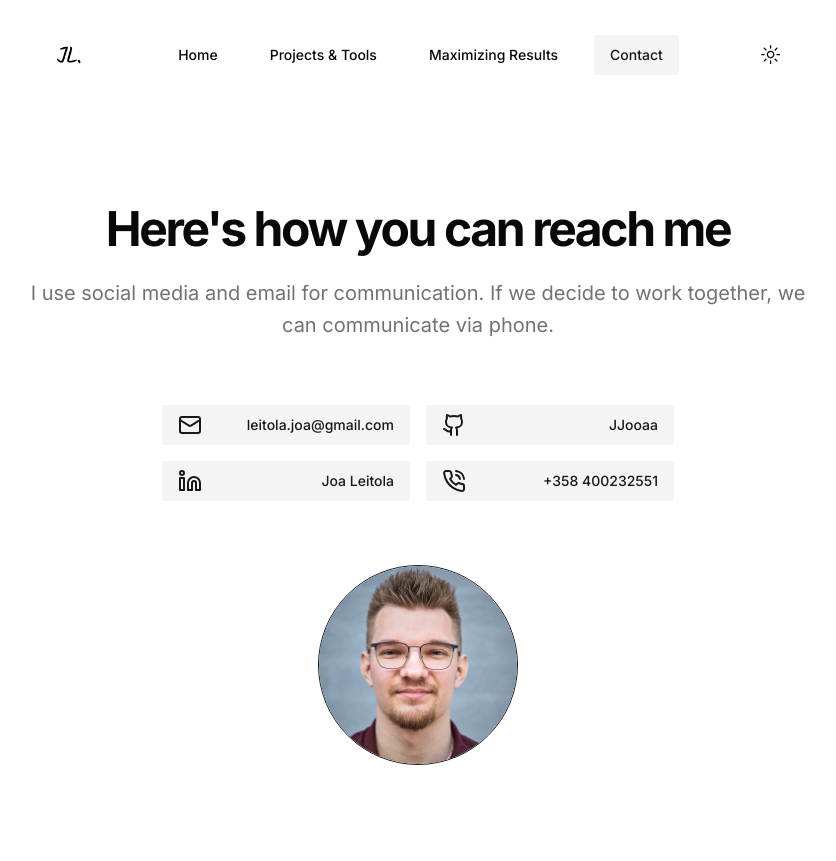
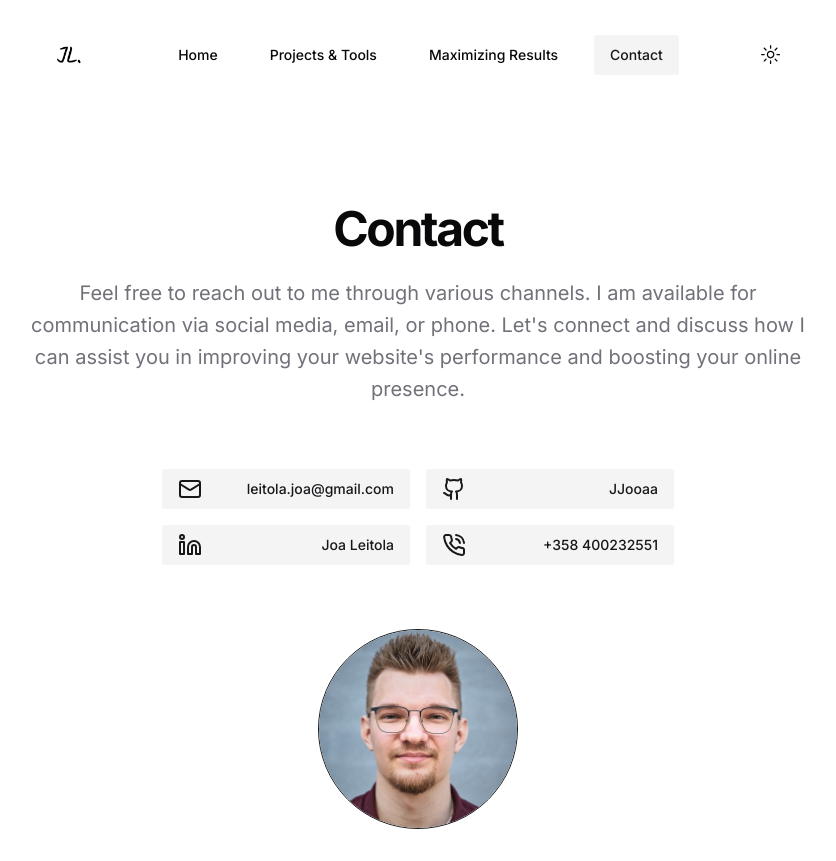
Before and after one commit to JJooaa/joaleitola, a Next.js app: page /contact in a window 1280 px wide. Shown: the whole page, without its empty margins (222-1058 px from the left). Before the commit the page ends 800 px from the top, so only its background shows below. Built offline with nearby package versions, Linux system fonts and the light colour scheme.

Commit message:
Update Contact Page with Communication Channels

```diff
--- a/src/app/contact/page.tsx
+++ b/src/app/contact/page.tsx
@@ -16,11 +16,13 @@ export default function ContactPage() {
     <>
       <div className="space-y-6 pt-6 md:container md:pt-12 lg:pt-32">
         <h2 className="text-center text-2xl font-bold tracking-tighter sm:text-3xl md:text-4xl lg:text-5xl">
-          Here&apos;s how you can reach me
+          Contact
         </h2>
         <p className="mx-auto max-w-[50rem] text-center leading-normal text-muted-foreground sm:text-xl sm:leading-8">
-          I use social media and email for communication. If we decide to work
-          together, we can communicate via phone.
+          Feel free to reach out to me through various channels. I am available
+          for communication via social media, email, or phone. Let&apos;s
+          connect and discuss how I can assist you in improving your
+          website&apos;s performance and boosting your online presence.
         </p>
         <div className="mx-auto flex max-w-lg flex-col gap-4 py-8 sm:grid sm:grid-cols-2 md:py-12 lg:py-10">
           <ContactButton
```
